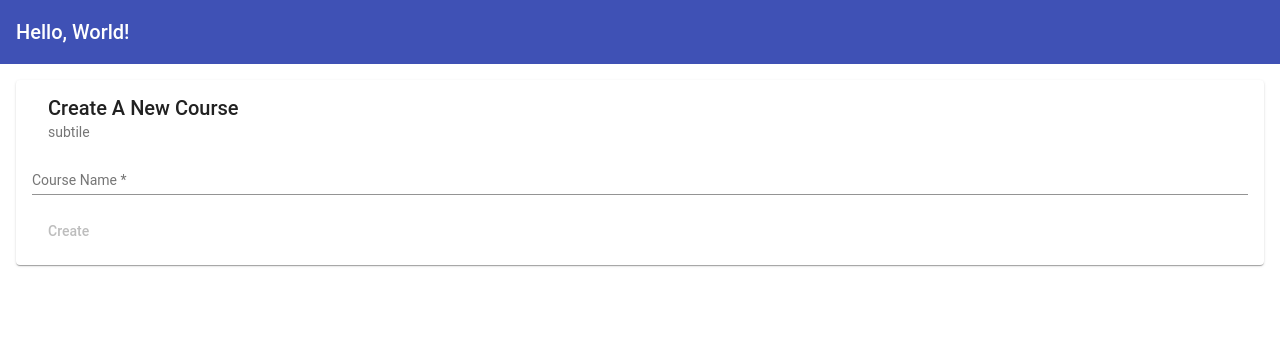
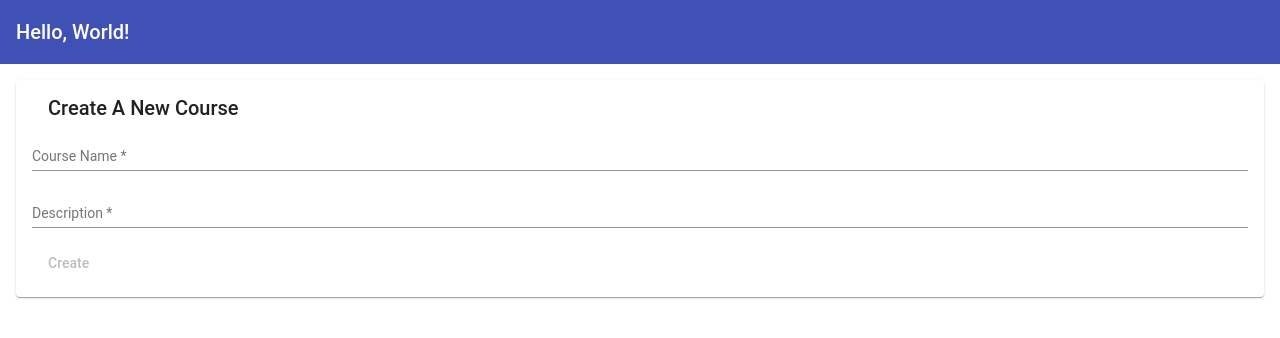
Before and after one commit to Rajalakshmi001/CourseRegistration-Couchbase, an Angular app in the folder frontend/CourseRegistration/: page /create-course in a window 1280 px wide. Shown: the top 338 px of the page. Built offline with nearby package versions, Linux system fonts and the light colour scheme; no server answers.

Commit message:
done with create course ui

```diff
--- a/frontend/CourseRegistration/src/app/components/create-course/create-course.component.html
+++ b/frontend/CourseRegistration/src/app/components/create-course/create-course.component.html
@@ -1,7 +1,6 @@
 <mat-card>
   <mat-card-header>
     <mat-card-title>Create A New Course</mat-card-title>
-    <mat-card-subtitle>subtile</mat-card-subtitle>
   </mat-card-header>
 
   <mat-card-content>
@@ -9,6 +8,9 @@
       <mat-form-field class="full-width-input">
         <input matInput placeholder="Course Name" formControlName="name">
       </mat-form-field>
+      <mat-form-field class="full-width-input">
+        <input matInput placeholder="Description" formControlName="description">
+      </mat-form-field>
     </form>
     <button mat-button [disabled]="!form.valid" (click)="createCourse()">Create</button>
   </mat-card-content>
--- a/frontend/CourseRegistration/src/app/components/create-course/create-course.component.ts
+++ b/frontend/CourseRegistration/src/app/components/create-course/create-course.component.ts
@@ -14,7 +14,6 @@ export class CreateCourseComponent implements OnInit {
   public form: FormGroup;
   public text = {
     name: 'Bill',
-    class: ['333', '433'],
     display: false,
   };
 
@@ -23,6 +22,7 @@ export class CreateCourseComponent implements OnInit {
   ngOnInit() {
     this.form = new FormGroup({
       name: new FormControl('', Validators.required),
+      description: new FormControl('', Validators.required),
     });
 
     this.http.get('http://137.112.89.91:5005/').subscribe(data => {
```
